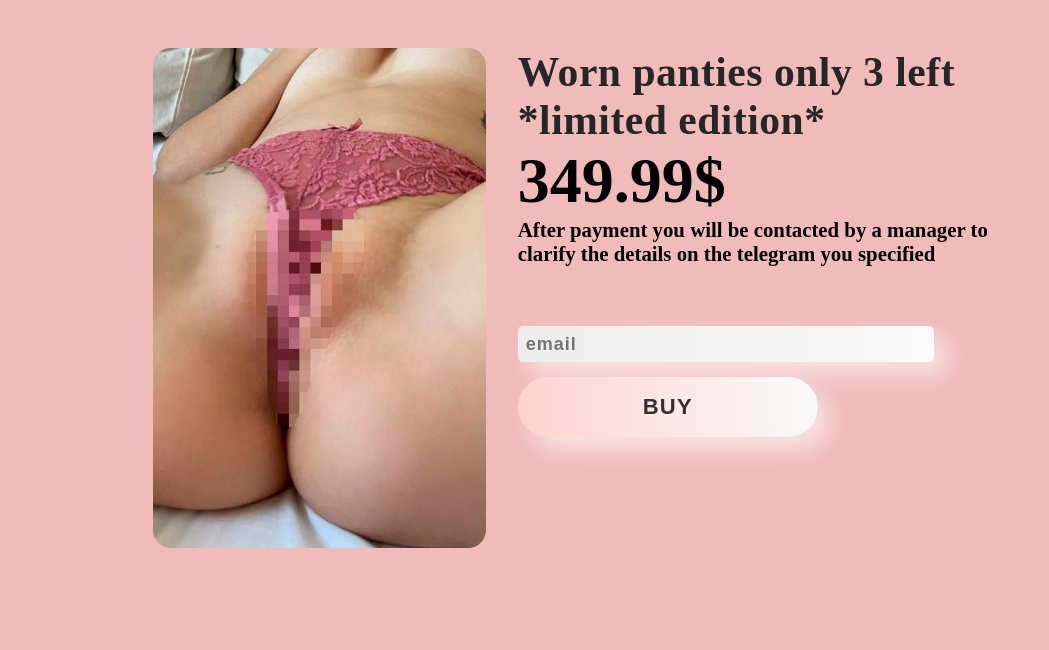
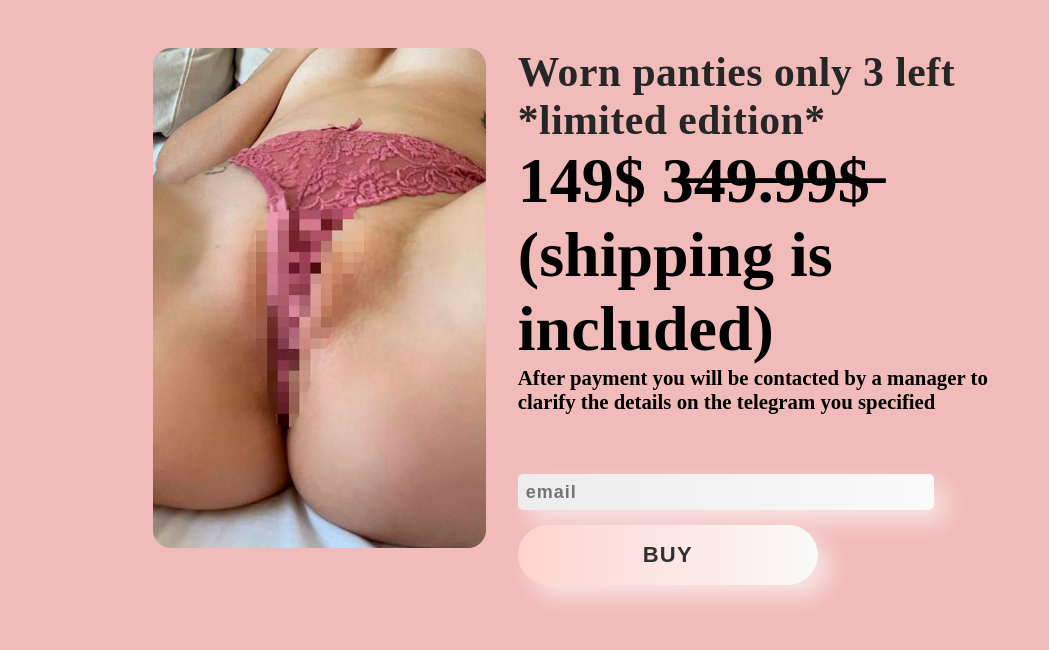
Before and after one commit to HUULKI/salupnea, a plain HTML site: page card2.html in a window 1280 px wide. Shown: the part 82-732 px from the top of the page, without its empty margins (103-1152 px from the left). Drawn offline with nearby package versions, Linux system fonts and the light colour scheme; some packages are replaced by stand-ins of ours; a script that the page names is missing; a web font is replaced by a local one.

Commit message:
Update card2.html

```diff
--- a/card2.html
+++ b/card2.html
@@ -45,7 +45,7 @@
         </div>
         <div class="more_top_right">
             <span class="top_card_category">Worn panties only 3 left *limited edition*</span>
-            <p class="top_card_price">349.99$</p>
+            <p class="top_card_price">149$  3̶4̶9̶.̶9̶9̶$̶  (shipping is included)</p>
             <p class="top_card_name">After payment you will be contacted by a manager to clarify the details on the telegram you specified</p>
             <form action="АХАХАХАХААХ">
                 <div class="container">
```
